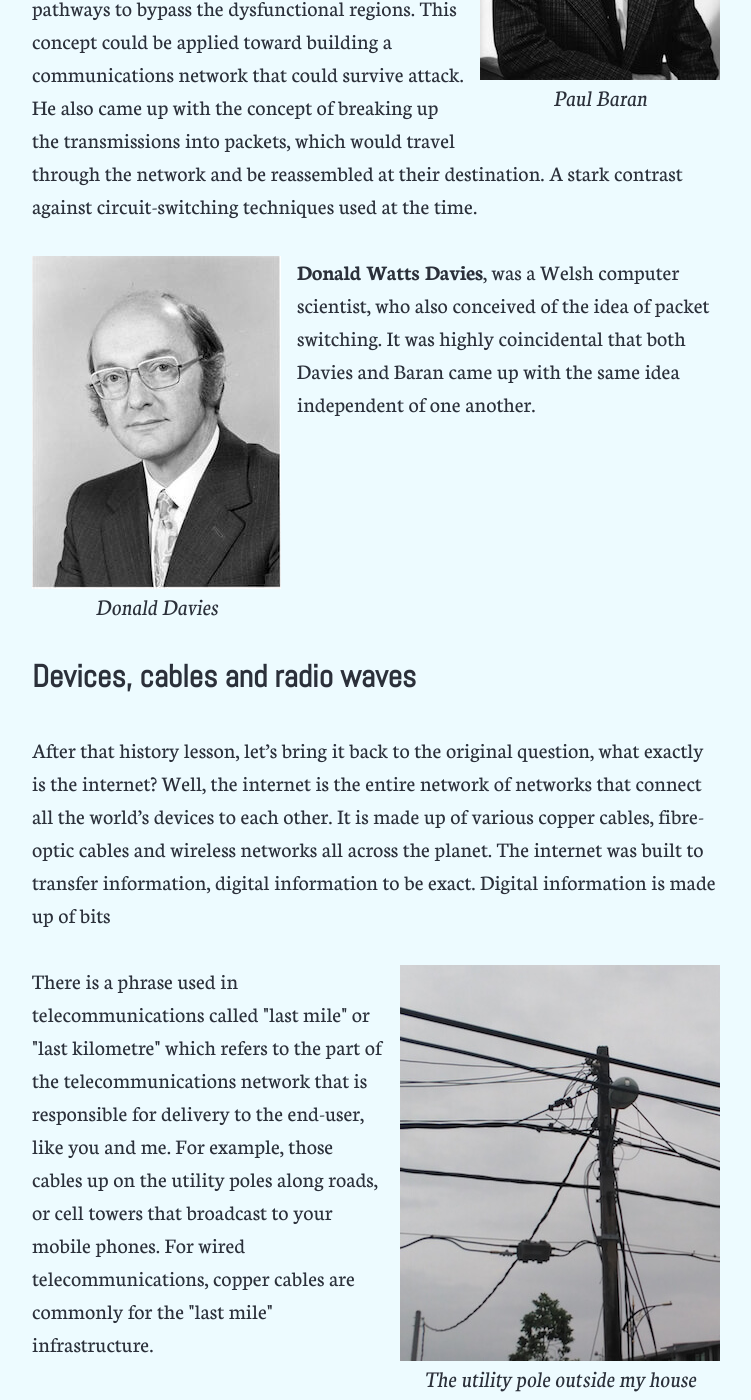
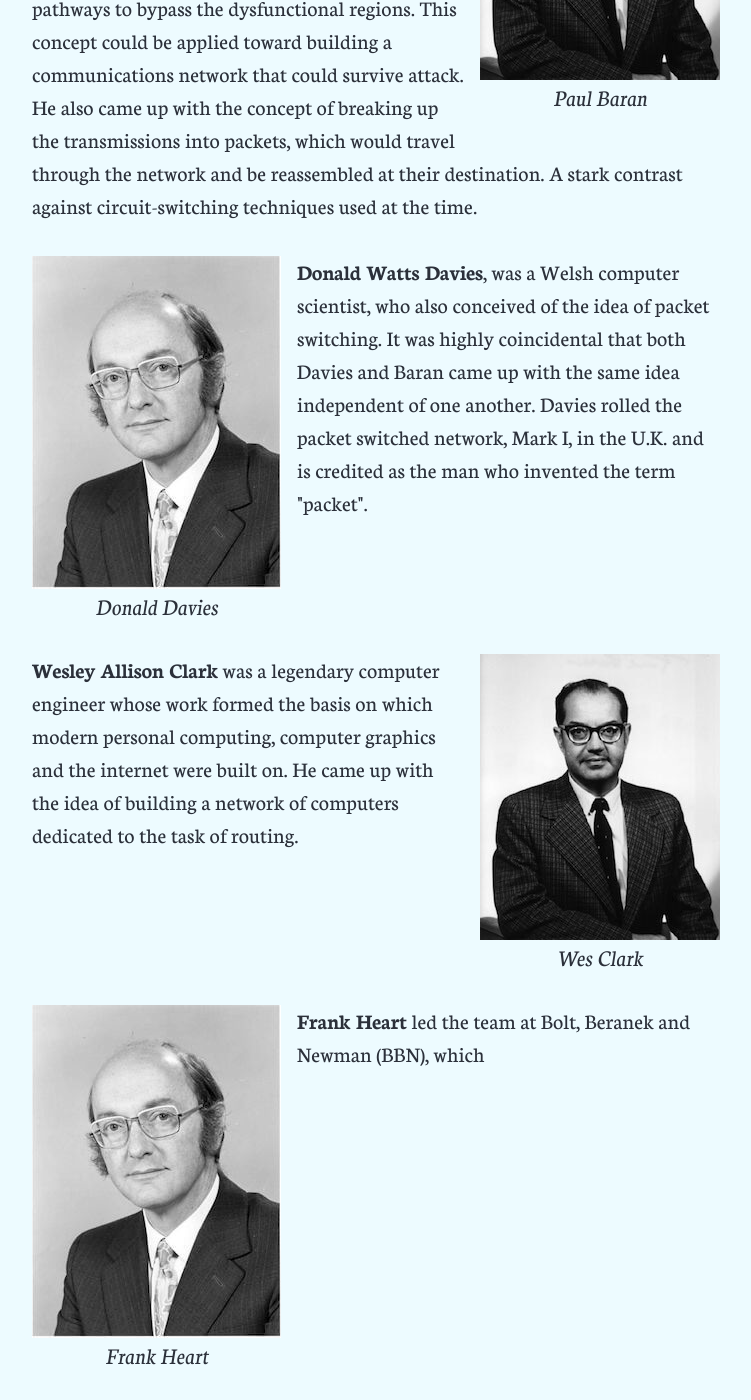
Before and after one commit to huijing/web-for-non-techies, a Jekyll site: the page built from _posts/2016-03-16-chapter01.markdown, in a window 1280 px wide and 1400 px high, scrolled down 4273 px. Shown: the whole window, without its empty margins (264-1015 px from the left). Built offline with Jekyll 4.4.1, drawn with Linux system fonts in a browser that asks for light colours.

Commit message:
WIP internet pioneer bios

```diff
--- a/_posts/2016-03-16-chapter01.markdown
+++ b/_posts/2016-03-16-chapter01.markdown
@@ -72,7 +72,23 @@ But let's give some kudos to these smart people and find out a bit more about th
     <img src="{{ site.baseurl }}/images/1/davies.jpeg" srcset="{{ site.baseurl }}/images/1/davies@2x.jpeg 2x" alt="Donald Davies"/>
     <figcaption><small><em>Donald Davies</em></small></figcaption>
 </figure>
-<p><strong>Donald Watts Davies</strong>, was a Welsh computer scientist, who also conceived of the idea of packet switching. It was highly coincidental that both Davies and Baran came up with the same idea independent of one another. </p>
+<p><strong>Donald Watts Davies</strong>, was a Welsh computer scientist, who also conceived of the idea of packet switching. It was highly coincidental that both Davies and Baran came up with the same idea independent of one another. Davies rolled the packet switched network, Mark I, in the U.K. and is credited as the man who invented the term "packet".</p>
+</div>
+
+<div class="u-clear">
+<figure class="u-float-right">
+    <img src="{{ site.baseurl }}/images/1/baran.jpeg" srcset="{{ site.baseurl }}/images/1/baran@2x.jpeg 2x" alt="Wes Clark"/>
+    <figcaption><small><em>Wes Clark</em></small></figcaption>
+</figure>
+<p><strong>Wesley Allison Clark</strong> was a legendary computer engineer whose work formed the basis on which modern personal computing, computer graphics and the internet were built on. He came up with the idea of building a network of computers dedicated to the task of routing.</p>
+</div>
+
+<div class="u-clear">
+<figure class="u-float-left">
+    <img src="{{ site.baseurl }}/images/1/davies.jpeg" srcset="{{ site.baseurl }}/images/1/davies@2x.jpeg 2x" alt="Frank Heart"/>
+    <figcaption><small><em>Frank Heart</em></small></figcaption>
+</figure>
+<p><strong>Frank Heart</strong> led the team at Bolt, Beranek and Newman (BBN), which </p>
 </div>
 
 ## Devices, cables and radio waves
```
